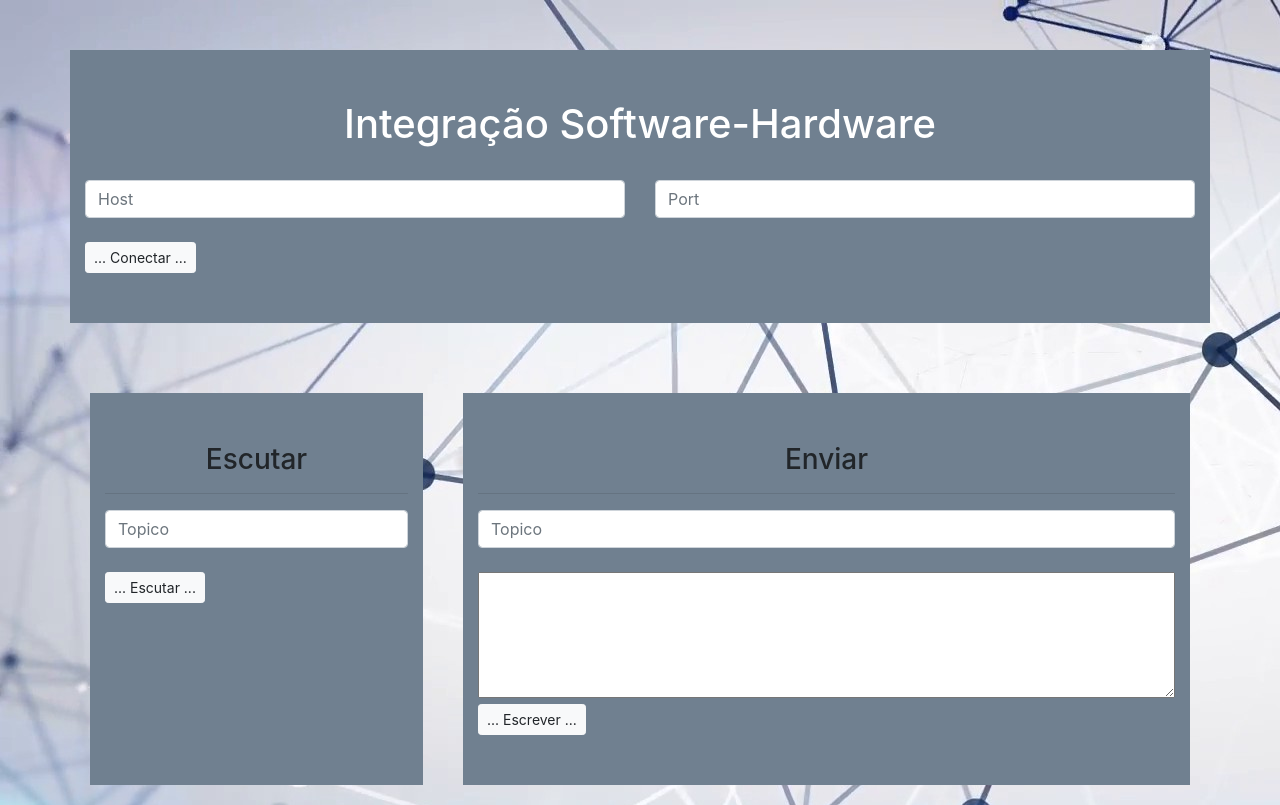
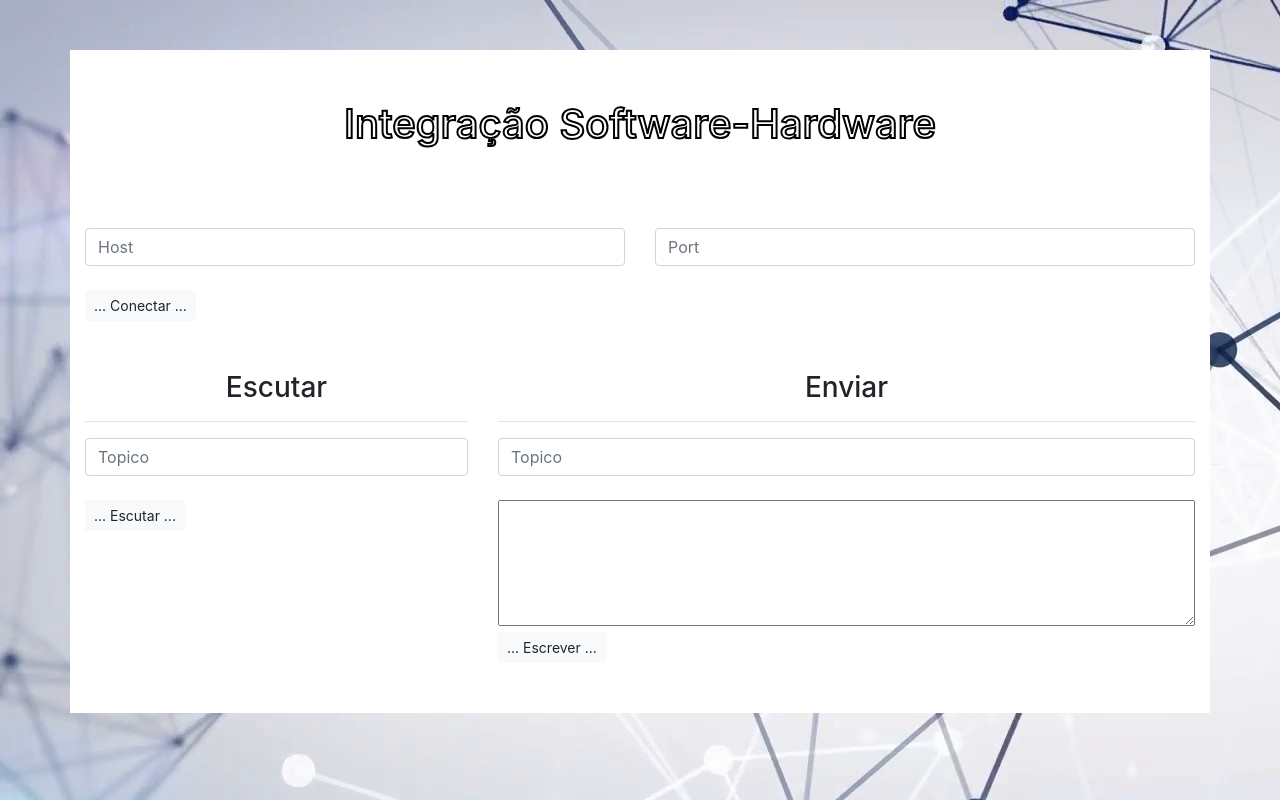
Before and after one commit to EduardoFRRZ/planoB, a plain HTML site: page browser/index.html in a window 1280 px wide. Drawn offline with nearby package versions, Linux system fonts and the light colour scheme.

Commit message:
frontend

```diff
--- a/browser/css/style.css
+++ b/browser/css/style.css
@@ -1,11 +1,15 @@
-.container_css{
+.container{
 	margin: 50px;
 	padding: 50px;
-	background-color: #708090;
+	background-color: #FFFFFF;
 }
 
-.col_css{
-	margin: 20px;
-	padding: 50px;
-	background-color: #708090;
+.padding{
+	padding-top: 50px;
 }
+
+.borda_texto{
+    -webkit-text-stroke-width: 2px;
+    -webkit-text-stroke-color: #000;
+    font-size: 3em; color: #FFFFFF;
+}
--- a/browser/index.html
+++ b/browser/index.html
@@ -15,50 +15,55 @@
 
 	<body background="img/fundo.jpg">
 
-		<div class="container container_css">
-			<div align="center">
-				<h1 style="color: white;">Integração Software-Hardware</h1>
+		<div class="container">
+
+			<div align="center" class="borda_texto">
+				<h1>Integração Software-Hardware</h1>
 				<br>
 			</div>
 
+			<form name="conexao">
 	  			<div class="row">
-
 	  				<div class="col" align="center">
 	  					<input class="form-control" type="text" name="host" placeholder="Host">
 	  				</div>
 
 	  				<div class="col" align="center">
-  					<input class="form-control" type="text" name="host" placeholder="Port">
+	  					<input class="form-control" type="text" name="port" placeholder="Port">
 	  				</div>
-
 	  			</div>
 
 	  			<div class="row">
 	  				<div class="col">
-  					<br><button type="button" class="btn btn-light btn-sm">... Conectar ...</button><br>
+	  					<br><button type="button" class="btn btn-light btn-sm" onclick="connect()">... Conectar ...</button><br>
 	  				</div>
 	  			</div>
+	  		</form>
 
+			<div class="row padding">
+
+				<div class="col">
+
+					<h3 align="center">Escutar</h3>
+					<hr>
+					<form name="escutar">
+						<input class="form-control" type="text" name="topico" placeholder="Topico">
+						<br><button type="button" class="btn btn-light btn-sm">... Escutar ...</button><br>
+					</form>
 				</div>
 
-		<div class="container">
-			<div class="row">
-				<div class="col col_css">
-					<h3 align="center">Escutar</h3>
-					<hr>
-					<input class="form-control" type="text" name="topico" placeholder="Topico">
-					<br><button type="button" class="btn btn-light btn-sm">... Escutar ...</button><br>
-				</div>
-
-				<div class="col col_css">
+				<div class="col">
 					<h3 align="center">Enviar</h3>
 					<hr>
+					<form name="enviar">
 						<input class="form-control" type="text" name="topico" placeholder="Topico">
 						<br>
 						<textarea rows="5" cols="66"></textarea>
 						<br><button type="button" class="btn btn-light btn-sm">... Escrever ...</button><br>
+					</form>
 				</div>
 			</div>
+
 		</div>
 
 
```
Lines whose indentation alone changed are shown as unchanged.
